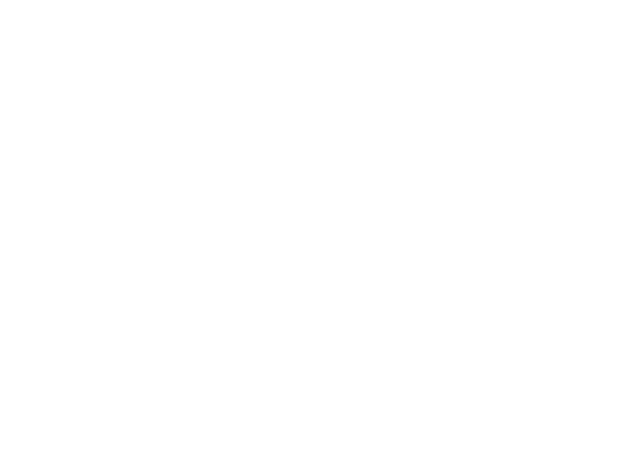
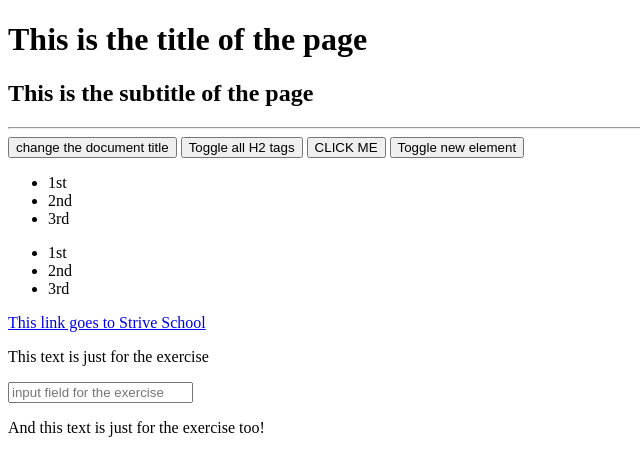
Before and after one commit to weenix1/WEB-Aug21-M1D8, a plain HTML site: page index.html in a window 1280 px wide. Shown: the whole page, without its empty margins (0-640 px from the left). Drawn offline with Linux system fonts and the light colour scheme.

Commit message:
changing Document title on Dom

```diff
--- a/index.html
+++ b/index.html
@@ -5,6 +5,166 @@
     <meta http-equiv="X-UA-Compatible" content="IE=edge" />
     <meta name="viewport" content="width=device-width, initial-scale=1.0" />
     <title>Document</title>
+
+    <style>
+      .myHeading {
+        color: red;
+      }
+    </style>
   </head>
-  <body></body>
+  <body>
+    <header>
+      <h1>This is the title of the page</h1>
+      <h2>This is the subtitle of the page</h2>
+    </header>
+
+    <main>
+      <hr />
+      <button onclick="changeTitle('hello')">change the document title</button>
+      <input
+        onclick="toggleAllHeaders()"
+        type="button"
+        value="Toggle all H2 tags"
+      />
+
+      <button onclick="addClassToTitle()">CLICK ME</button>
+
+      <button onclick="createNewElement(event)">Toggle new element</button>
+
+      <ul id="firstList">
+        <li>1st</li>
+        <li>2nd</li>
+        <li>3rd</li>
+      </ul>
+
+      <ul id="secondList">
+        <li>1st</li>
+        <li>2nd</li>
+        <li>3rd</li>
+      </ul>
+
+      <a href="strive.school">This link goes to Strive School</a>
+
+      <div>
+        <p>This text is just for the exercise</p>
+      </div>
+
+      <div>
+        <input
+          type="text"
+          id="input-field"
+          placeholder="input field for the exercise"
+        />
+      </div>
+    </main>
+
+    <footer>
+      <p>And this text is just for the exercise too!</p>
+    </footer>
+
+    <script>
+      /* EXERCISE 1
+      Write a function for changing the title of the document in something else.
+      */
+
+      const changeTitle = function (newTitle) {
+        let newDocTitle = document.querySelector("title");
+        newDocTitle.innerHTML = newTitle;
+        //
+      };
+
+      /* EXERCISE 2
+      Write a function for changing the class of the title of the page in "myHeading".
+      */
+
+      const addClassToTitle = function () {
+        let h1Element = document.querySelector("h1");
+        h1Element.classList.add("myHeading");
+        //
+      };
+
+      /* EXERCISE 3
+      Write a function for changing the text of only the p which are children of a div.
+      */
+
+      const changePcontent = function () {
+        //
+      };
+
+      /* EXERCISE 4
+      Write a function for changing the destination of every link to https://www.google.com
+      */
+
+      const changeUrls = function () {
+        //
+      };
+
+      /* EXERCISE 5
+       Write a function for adding a new item in the second list.
+       */
+
+      const addToTheSecond = function (content) {
+        //
+      };
+
+      /* EXERCISE 6
+      Write a function for adding a second paragraph to the div.
+      */
+
+      const addParagraph = function (content) {
+        //
+      };
+
+      /* EXERCISE 7
+      Write a function for making the first UL disappear.
+      */
+
+      const firstUlDisappear = function () {
+        //
+      };
+
+      /* EXERCISE 8
+      Write a function for making the background of every UL green.
+      */
+
+      const paintItGreen = function () {
+        //
+      };
+
+      /* EXERCISE 9
+      Make the heading of the page change color every time the user clicks on it.
+      */
+
+      const makeItClickable = function () {
+        //
+      };
+
+      /* EXERCISE 10
+      Change the footer text with something else when the user clicks on it.
+      */
+
+      const changeFooterText = function () {
+        //
+      };
+
+      /* EXERCISE 11
+      Attach an event listener to the input field in the page for console logging its value just after any keystroke.
+      */
+
+      const inputField = document.getElementById("input-field");
+      // ...
+
+      /* EXERCISE 12
+      Create a new welcome alert message when the page successfully loads.
+      */
+
+      window.onload = function () {
+        //
+      };
+
+      /* EXERCISE 13
+      Use HTML5 tags to divide the content of the page in a more semantic way.
+      */
+    </script>
+  </body>
 </html>
```
